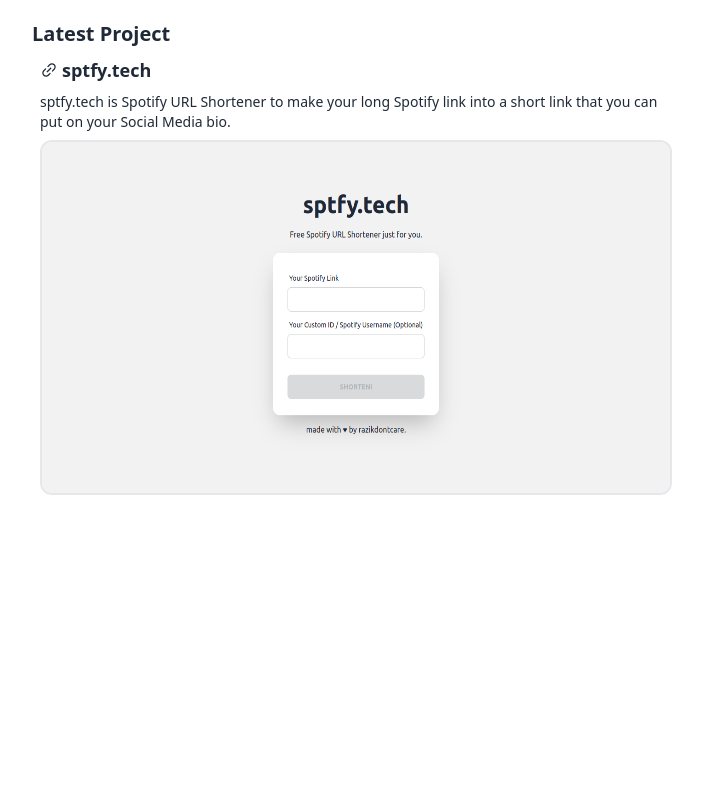
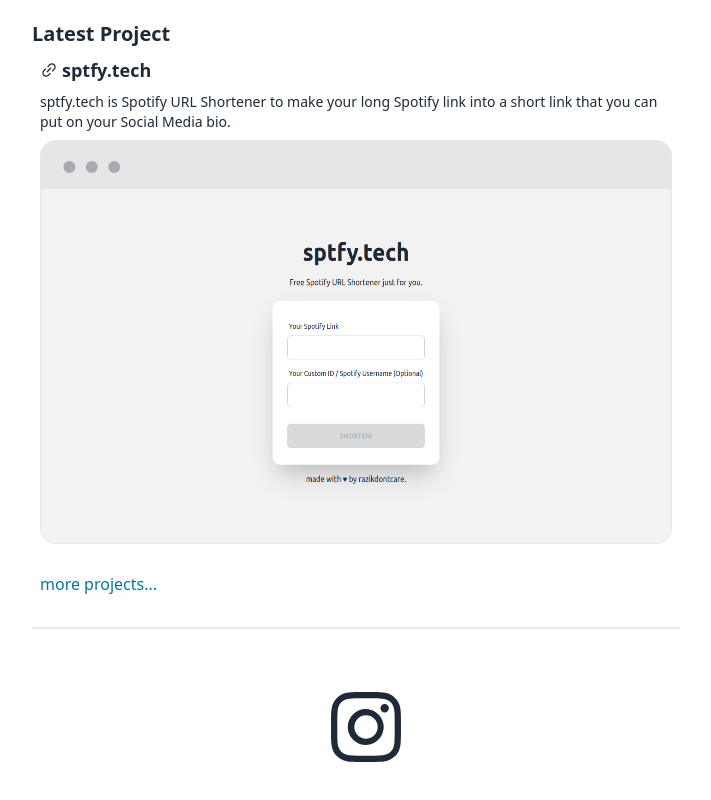
Before and after one commit to razikdontcare/razik, a Next.js app: page / in a window 1280 px wide. Shown: the part 314-1114 px from the top of the page, without its empty margins (284-995 px from the left). Before the commit the page ends 843 px from the top, so only its background shows below. Built offline with nearby package versions, Linux system fonts and the light colour scheme.

Commit message:
added footer

```diff
--- a/pages/index.jsx
+++ b/pages/index.jsx
@@ -1,6 +1,7 @@
 import React, { useEffect, useState } from "react";
 import Head from "next/head";
-import {AiOutlineLink} from 'react-icons/ai'
+import { AiOutlineLink } from "react-icons/ai";
+import {BsInstagram} from 'react-icons/bs'
 
 function Home() {
   return (
@@ -30,7 +31,10 @@
             18 year old web developer. based in Lombok, Indonesia. currently
             studying at SMAN 1 Gerung as 3rd grade student.
           </p>
-          <a href="mailto:contact@razik.my.id" className="font-bold text-lg text-cyan-600">
+          <a
+            href="mailto:contact@razik.my.id"
+            className="font-bold text-lg text-cyan-600"
+          >
             Contact Me!
           </a>
         </div>
@@ -38,18 +42,46 @@
         <div className="divider"></div>
 
         <div className="mt-5">
-          <h2 className="font-bold text-xl">
-            Latest Project
-          </h2>
+          <h2 className="font-bold text-xl">Latest Project</h2>
           <div className="p-2 grid gap-2">
-            <a href="https://sptfy.tech" className="link link-hover text-lg flex font-semibold items-center">
+            <a
+              href="https://sptfy.tech"
+              className="link link-hover text-lg flex font-semibold items-center"
+            >
               <AiOutlineLink className="mr-1" />
               sptfy.tech
             </a>
-            <p className="text-sm">sptfy.tech is Spotify URL Shortener to make your long Spotify link into a short link that you can put on your Social Media bio.</p>
-            <img src="/sptfytech.png" alt="sptfy.tech" className="aspect-video rounded-xl border-2" />
+            <p className="text-sm">
+              sptfy.tech is Spotify URL Shortener to make your long Spotify link
+              into a short link that you can put on your Social Media bio.
+            </p>
+            <div className="mockup-window border bg-base-300">
+              <img
+                src="/sptfytech.png"
+                alt="sptfy.tech"
+                className="aspect-video"
+              />
+            </div>
+            <a
+              href="/projects"
+              className="font-medium link link-hover text-cyan-700 mt-5"
+            >
+              more projects...
+            </a>
           </div>
         </div>
+
+        <div className="divider"></div>
+
+        <footer className="footer footer-center p-10 text-base-content rounded">
+          <div>
+            <div className="grid grid-flow-col gap-4">
+              <a className="w-[50px]" href="https://www.instagram.com/razikdontcare">
+                <BsInstagram size={70} />
+              </a>
+            </div>
+          </div>
+        </footer>
       </div>
     </>
   );
```
